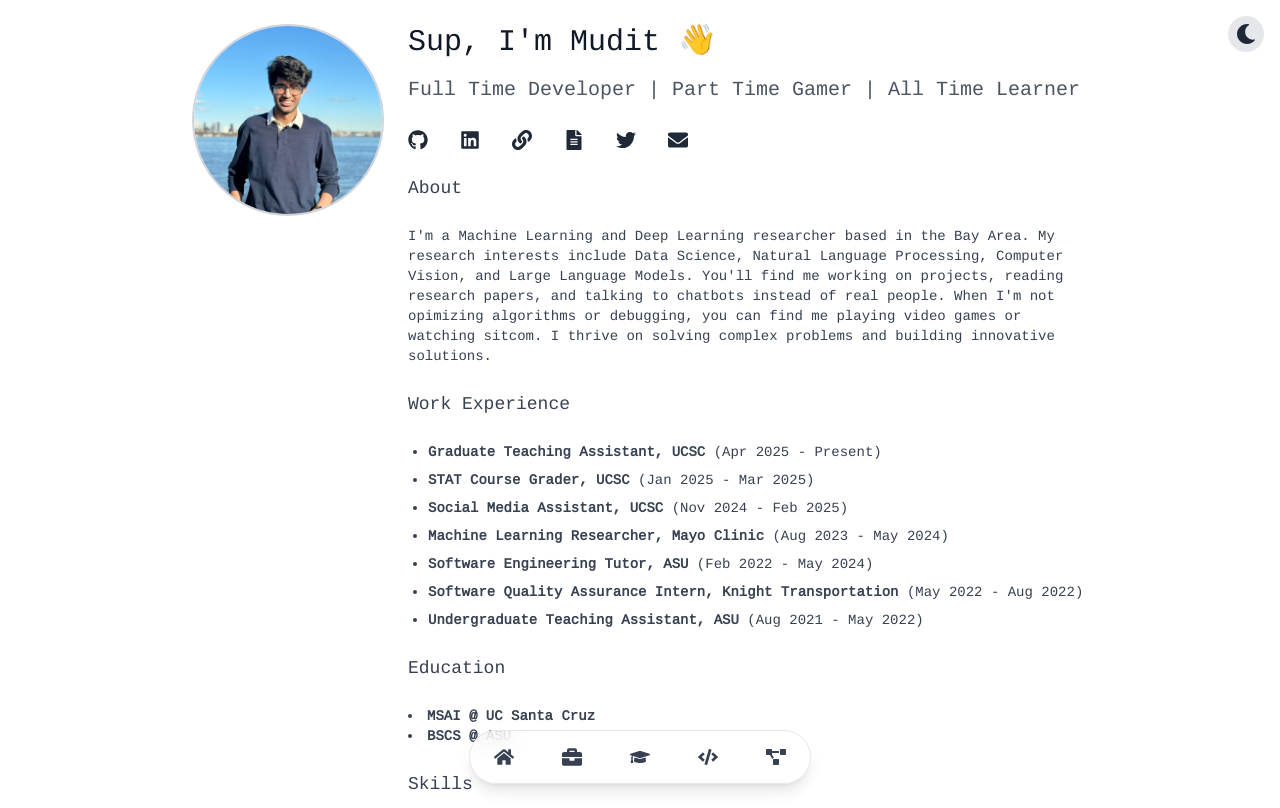
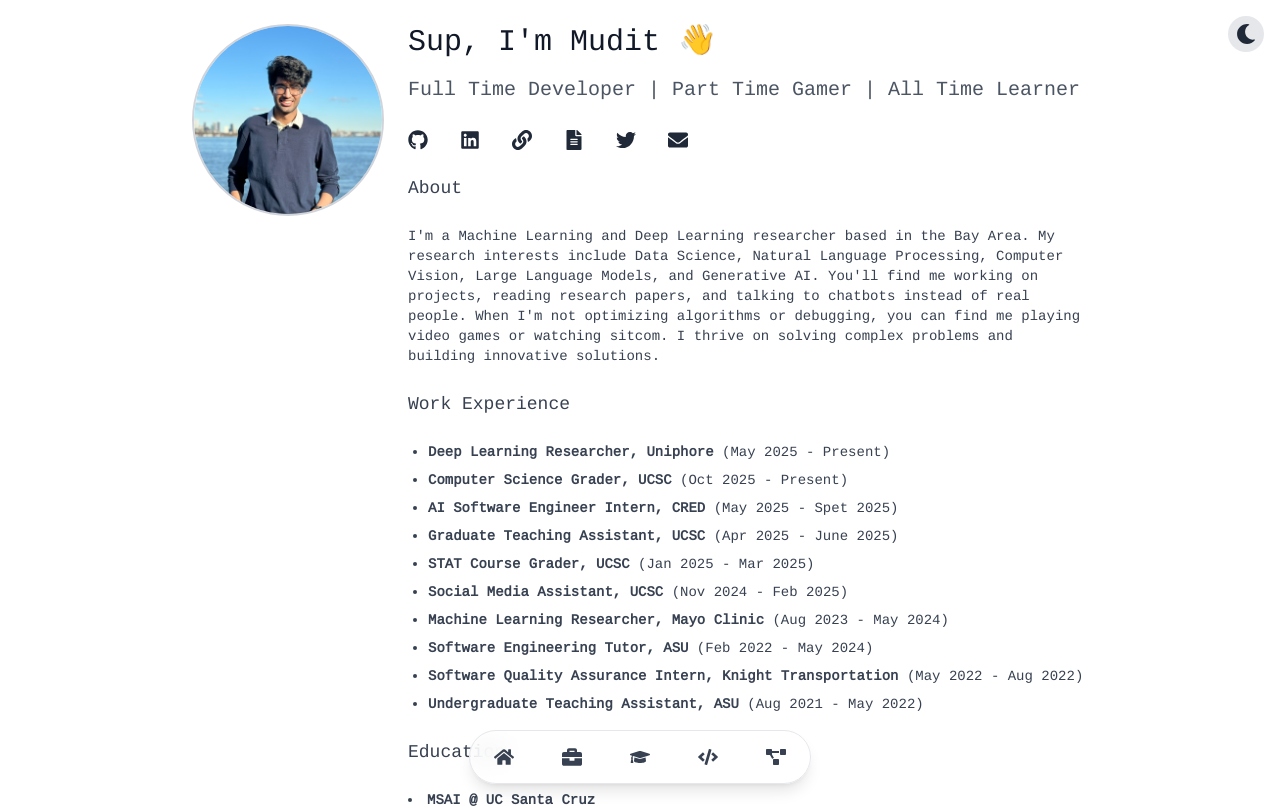
Before and after one commit to Mudit-Arora/official-website, a React (Create React App) app in the folder my-website/: page / in a window 1280 px wide. Shown: the top 808 px of the page. Built offline with nearby package versions, Linux system fonts and the light colour scheme.

Commit message:
Exp changes

```diff
--- a/my-website/src/App.js
+++ b/my-website/src/App.js
@@ -138,15 +138,18 @@ function App() {
             <h3 className="text-lg mb-2">About</h3>
             <p className="text-sm">
               I'm a Machine Learning and Deep Learning researcher based in the Bay Area.
-              My research interests include Data Science, Natural Language Processing, Computer Vision, and Large Language Models.
+              My research interests include Data Science, Natural Language Processing, Computer Vision, Large Language Models, and Generative AI.
               You'll find me working on projects, reading research papers, and talking to chatbots instead of real people.
-              When I'm not opimizing algorithms or debugging, you can find me playing video games or watching sitcom.
+              When I'm not optimizing algorithms or debugging, you can find me playing video games or watching sitcom.
               I thrive on solving complex problems and building innovative solutions.
             </p>
 
             <h3 className="text-lg mb-2" id="work-exp"> Work Experience </h3>
             <ul className="text-sm list-disc pl-5 space-y-2">
-              <li><strong>Graduate Teaching Assistant, UCSC</strong> (Apr 2025 - Present)</li>
+              <li><strong>Deep Learning Researcher, Uniphore</strong> (May 2025 - Present)</li>
+              <li><strong>Computer Science Grader, UCSC</strong> (Oct 2025 - Present)</li>
+              <li><strong>AI Software Engineer Intern, CRED</strong> (May 2025 - Spet 2025)</li>
+              <li><strong>Graduate Teaching Assistant, UCSC</strong> (Apr 2025 - June 2025)</li>
               <li><strong>STAT Course Grader, UCSC</strong> (Jan 2025 - Mar 2025)</li>
               <li><strong>Social Media Assistant, UCSC</strong> (Nov 2024 - Feb 2025)</li>
               <li><strong>Machine Learning Researcher, Mayo Clinic</strong> (Aug 2023 - May 2024)</li>
```
Also changed, not shown: 1 other file (tests, documents, lock files or other folders).
